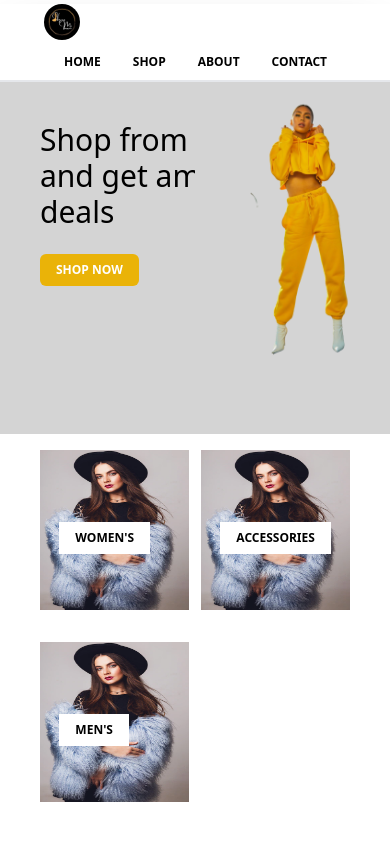
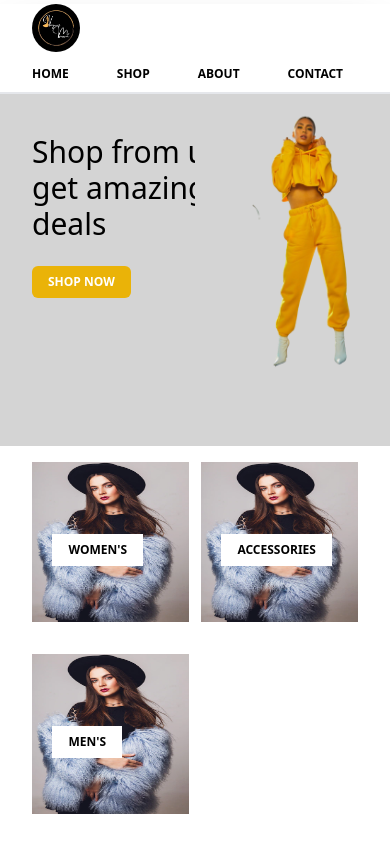
Before and after one commit to DroneBreaker/Nextjs-Voguesmaven-Store, a Next.js app: page / in a window 390 px wide. Built offline with nearby package versions, Linux system fonts and the light colour scheme.

Commit message:
Adding more functionality and content

```diff
--- a/app/about/page.tsx
+++ b/app/about/page.tsx
@@ -7,9 +7,9 @@ export default function About() {
     return (
         <div>
             <motion.div initial={{opacity: 0, scale: 0.2}} whileInView={{opacity: 1, scale: 1}} transition={{duration: 0.8}} className='bg-neutral-300 md:h-52 p-6'>
-                <h1 className='md:mx-24 mx-12 text-4xl font-bold'>Welcome to <span className='text-yellow-500 animate-pulse italic'>VoguesMaven.</span></h1>
+                <h1 className='md:mx-24 mx-8 text-4xl font-bold'>Welcome to <span className='text-yellow-500 animate-pulse italic'>VoguesMaven.</span></h1>
 
-                <h2 className='md:mx-24 mx-12'>Lorem ipsum dolor sit amet consectetur adipisicing elit. Eius culpa dolorum molestiae reiciendis, dignissimos dolores esse? Dolorum hic accusamus minima placeat vitae ut ab, eaque cum optio error quo distinctio!</h2>
+                <h2 className='md:mx-24 mx-8'>Lorem ipsum dolor sit amet consectetur adipisicing elit. Eius culpa dolorum molestiae reiciendis, dignissimos dolores esse? Dolorum hic accusamus minima placeat vitae ut ab, eaque cum optio error quo distinctio!</h2>
             </motion.div>
 
             <motion.div initial={{opacity: 0, scale: 0.2}} whileInView={{opacity: 1, scale: 1}} transition={{duration: 1.6}} className='grid grid-cols-2 md:h-52'>
@@ -29,7 +29,7 @@ export default function About() {
 
 
             <motion.div initial={{opacity: 0, scale: 0.2}} whileInView={{opacity: 1, scale: 1}} transition={{duration: 2}} className='p-4'>
-                <h1 className='md:mx-24 mx-12 text-4xl font-semibold'>Damn, Goodbye!</h1>
+                <h1 className='md:mx-24 mx-8 text-4xl font-semibold'>Damn, Goodbye!</h1>
             </motion.div>
         </div>
     )
--- a/app/contact/page.tsx
+++ b/app/contact/page.tsx
@@ -9,7 +9,7 @@ export default function Contact() {
     <div className='bg-neutral-300 h-[100vh]'>
         <div className='grid md:grid-cols-2 grid-cols-1'>
             <motion.div initial={{opacity: 0, scale: 0.2}} whileInView={{opacity: 1, scale: 1}} transition={{duration: 0.8}} className='md:mx-24 mx-12'>
-                <div className='mt-10 h-full'>
+                <div className='mt-8 h-full'>
                     <Image alt='Hey' height={800} width={700} src='/contact.png'/>
                 </div>
             </motion.div>
--- a/app/page.tsx
+++ b/app/page.tsx
@@ -11,18 +11,18 @@ export default function Home() {
         <div className="bg-neutral-300 h-[22rem] mb-4">
           <div className="grid grid-cols-2">
             <div>
-              <h2 className="md:mx-24 mx-10 md:text-5xl text-3xl font-medium md:mt-16 mt-10 md:w-[24rem] w-[15rem] mb-4">Shop from us and get amazing deals</h2>
+              <h2 className="md:mx-24 mx-8 md:text-5xl text-3xl font-medium md:mt-16 mt-10 md:w-[24rem] w-[16rem] mb-4">Shop from us and get amazing deals</h2>
 
               <Button text="Shop Now" route="/shop"/>
             </div>
 
             <div className="relative bg-neutral-300">
-              <img style={{top: '3%', left: '5%'}} className="absolute h-[18rem] w-[17rem]" src="/home.png"/>
+              <img style={{top: '3%', left: '6%'}} className="absolute h-[18rem] w-[17rem]" src="/home.png"/>
             </div>
           </div>
         </div>
 
-          <div className="md:mx-24 mx-10 mt-2">
+          <div className="md:mx-24 mx-8 mt-2">
             <Card/>
           </div>
       </motion.div>
--- a/components/Button.tsx
+++ b/components/Button.tsx
@@ -12,7 +12,7 @@ interface ButtonProps {
 export default function Button({text, route}: ButtonProps) {
   return (
     <motion.div whileHover={{scale: 1.1, marginLeft: 15}} initial={{opacity: 0, scale: 0.2}} whileInView={{opacity: 1, scale: 1}} transition={{duration: 0.9}}>
-        <button className='md:mx-24 mx-10 md:mt-4 mt-2 bg-yellow-500 text-white p-2 px-4 rounded-md uppercase text-xs font-semibold'>
+        <button className='md:mx-24 mx-8 md:mt-4 mt-2 bg-yellow-500 text-white p-2 px-4 rounded-md uppercase text-xs font-semibold'>
             <Link href={route}>
                 {text}
             </Link>
--- a/components/Navbar.tsx
+++ b/components/Navbar.tsx
@@ -16,12 +16,12 @@ const navItems: Array<NavProps> = [
 export default function Navbar() {
   return (
     <div className='bg-white border-b-2 shadow-2xl shadow-neutral-400'>
-        <nav className='md:mx-24 mx-10 md:flex'>
-            <img alt='VM' className='text-left m-1 h-9 w-9 rounded-full' src='/voguesmaven.jpg'/>
+        <nav className='md:mx-24 md:flex'>
+            <img alt='VM' className='text-left m-1 md:h-9 h-12 md:w-9 w-12 mx-8 rounded-full' src='/voguesmaven.jpg'/>
 
             <ul className='m-2' key={'item'}>
                 {navItems.map((item, key) => (
-                    <Link key={key} className='mx-4 font-semibold text-xs uppercase' href={item.route}>
+                    <Link key={key} className='mx-6 font-semibold text-xs uppercase' href={item.route}>
                         {item.name}
                     </Link>
                 ))}
```
